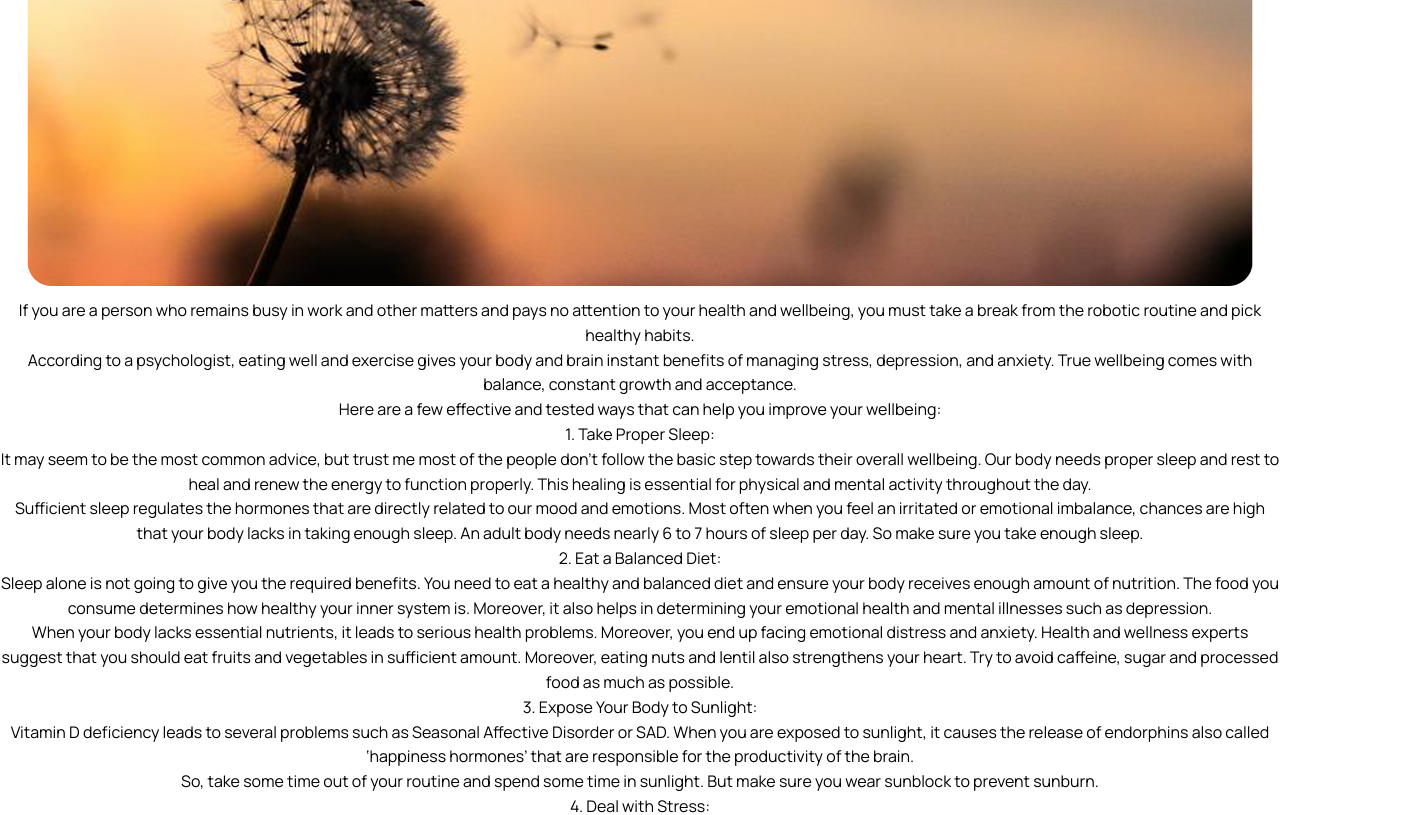
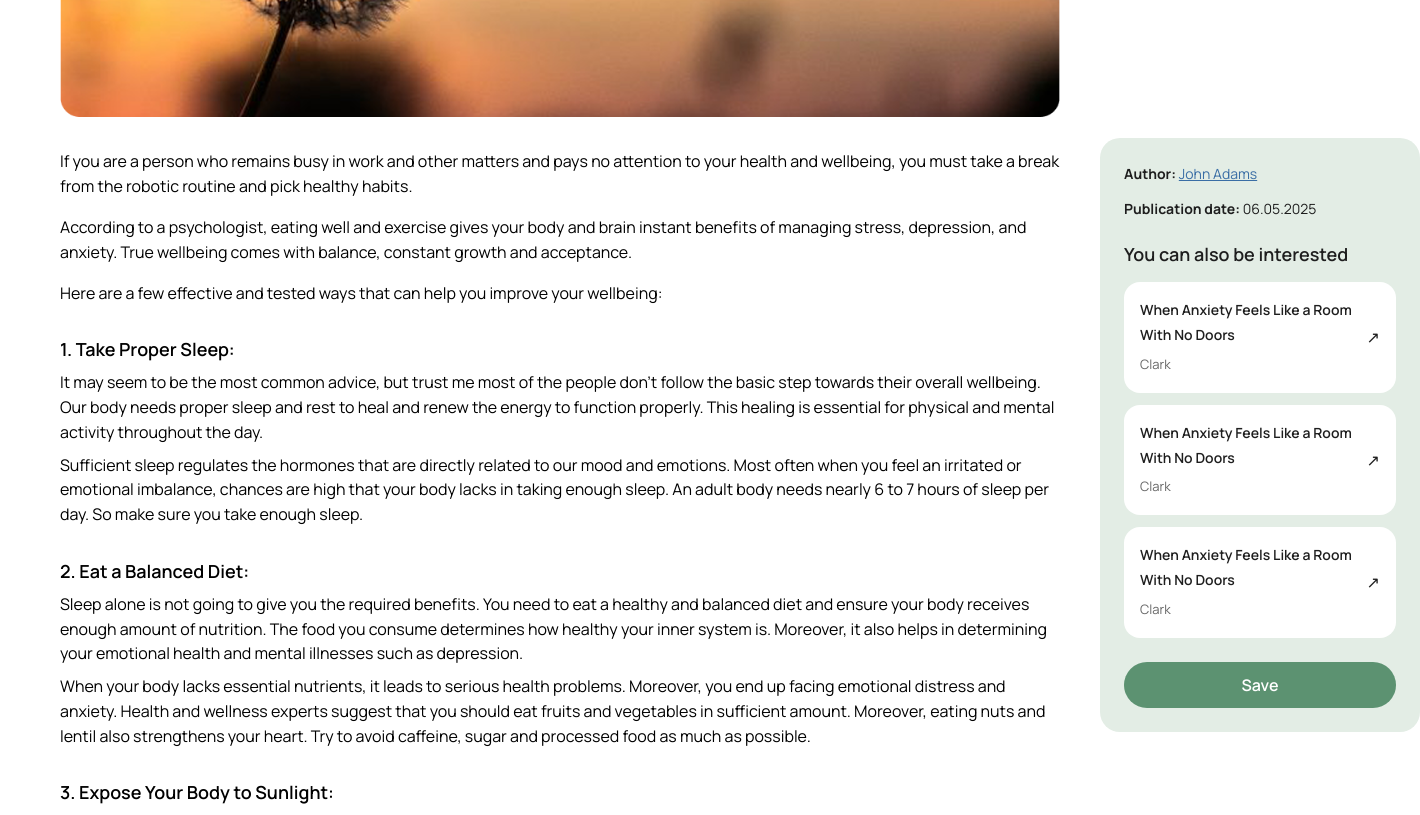
Before and after one commit to Tate-T/harmoniq-react, a React (Create React App) app: page / in a window 1280 px wide. Shown: the part 3120-3935 px from the top of the page, 1420 px wide, since content can reach past the window. Built offline with nearby package versions, Linux system fonts and the light colour scheme.

Commit message:
articlespageupd

```diff
--- a/src/pages/ArticlesPage/ArticlesPage.jsx
+++ b/src/pages/ArticlesPage/ArticlesPage.jsx
@@ -11,11 +11,12 @@ export const ArticlesPage = () => {
         <section className={styles.articles}>
           <div className={styles.articles__container}>
             <div className={styles.articles__content}>
-              <h1 className={styles.articles__title}>
-                9 tested tips to improve your wellbeing and quality of life
-              </h1>
-
-              <img className={styles.flower__img} src={flower} alt="flower" />
+              <div className={styles.articles__title__img}>
+                <h1 className={styles.articles__title}>
+                  9 tested tips to improve your wellbeing and quality of life
+                </h1>
+                <img className={styles.flower__img} src={flower} alt="flower" />
+              </div>
 
               <p className={styles.articles__intro}>
                 If you are a person who remains busy in work and other matters and pays no attention to your health and wellbeing, you must take a break from the robotic routine and pick healthy habits.
--- a/src/pages/ArticlesPage/ArticlesPage.module.css
+++ b/src/pages/ArticlesPage/ArticlesPage.module.css
@@ -1,144 +1,167 @@
 .articles {
-  color: var(--Black, #000);
-  font-family: Manrope;
-  font-size: 40px;
-  font-style: normal;
-  font-weight: 700;
-  line-height: normal;
-}
-
-.articles__container {
-}
-
-.articles__content {
-}
-
-.articles__title {
-}
-
-.flower__img {
-  width: 1226px;
-  height: 624px;
-}
-
-.articles__intro {
-  color: var(--Black, #000);
-  font-family: Manrope;
+  color: #000;
+  font-family: 'Manrope', sans-serif;
   font-size: 16px;
   font-style: normal;
   font-weight: 400;
   line-height: 24.8px;
+  text-align: left;
+}
+
+.articles__container {
+  display: flex;
+  flex-direction: row;
+  align-items: flex-start;
+  justify-content: space-between;
+  gap: 40px;
+  max-width: 1200px;
+  margin: 0 auto;
+  padding: 40px 20px;
+}
+
+.articles__content {
+  flex: 1 1 70%;
+}
+
+.articles__title {
+  font-size: 36px;
+  font-weight: 700;
+  line-height: 1.3;
+  margin-bottom: 24px;
+  text-align: left;
+}
+
+.articles__title__img {
+  margin-bottom: 32px;
+}
+
+.flower__img {
+  width: 1000px;
+  height: auto;
+  border-radius: 16px;
+  margin: 24px 0;
+  display: block;
+}
+.articles__intro {
+  font-size: 16px;
+  line-height: 24.8px;
+  margin-bottom: 16px;
+  text-align: left;
 }
 
 .articles__list {
+  list-style: none;
+  padding: 0;
+  margin-top: 32px;
+  display: flex;
+  flex-direction: column;
+  gap: 24px;
 }
 
 .articles__item {
+  padding-bottom: 0;
 }
 
 .articles__subtitle {
-  color: var(--Black, #000);
-
-
-  font-family: Manrope;
-  font-size: 16px;
-  font-style: normal;
-  font-weight: 400;
-  line-height: 24.8px;
+  font-size: 18px;
+  font-weight: 600;
+  margin-bottom: 8px;
+  text-align: left;
 }
 
 .articles__text {
-  color: var(--Black, #000);
-  font-family: Manrope;
   font-size: 16px;
-  font-style: normal;
-  font-weight: 400;
   line-height: 24.8px;
+  margin-bottom: 8px;
+  text-align: left;
 }
 
+
 .articles__sidebar {
+  background-color: #e3ede5;
+  border-radius: 20px;
+  padding: 24px;
+  width: 100%;
+  max-width: 320px;
+  font-family: 'Manrope', sans-serif;
+  flex-shrink: 0;
+  align-self: flex-start;
+  margin-top: 600px;
+
 }
 
-.articles__author {
-  color: var(--Black, #070721);
-  font-family: Manrope;
-  font-size: 22px;
-  font-style: normal;
-  font-weight: 700;
-  line-height: normal;
+.articles__author,
+.articles__date {
+  margin-bottom: 10px;
+  color: #1e1e1e;
+  font-size: 14px;
 }
 
 .articles__link {
-  color: var(--Black, #070721);
-  font-family: Manrope;
-  font-size: 16px;
-  font-style: normal;
-  font-weight: 400;
-  line-height: normal;
-  text-decoration-line: underline;
-  text-decoration-style: solid;
-  text-decoration-skip-ink: auto;
-  text-decoration-thickness: auto;
-  text-underline-offset: auto;
-  text-underline-position: from-font;
-}
-
-.articles__date {
-  color: var(--Black, #070721);
-  font-family: Manrope;
-  font-size: 20px;
-  font-style: normal;
-  font-weight: 700;
-  line-height: normal;
+  color: #3a6ea5;
+  text-decoration: underline;
 }
 
 .articles__relatedTitle {
-  color: var(--Black, #070721);
-  font-family: Manrope;
-  font-size: 24px;
-  font-style: normal;
-  font-weight: 700;
-  line-height: normal;
+  font-size: 18px;
+  font-weight: 600;
+  margin: 20px 0 16px;
+  color: #1e1e1e;
 }
 
 .articles__related {
+  display: flex;
+  flex-direction: column;
+  gap: 12px;
 }
 
 .articles__relatedItem {
+  background-color: #ffffff;
+  border-radius: 16px;
+  padding: 16px;
+  display: flex;
+  justify-content: space-between;
+  align-items: center;
 }
 
 .articles__relatedContent {
+  display: flex;
+  flex-direction: column;
 }
 
 .articles__relatedText {
-  overflow: hidden;
-  color: var(--Black, #070721);
-  text-overflow: ellipsis;
-  font-family: Manrope;
-  font-size: 16px;
-  font-style: normal;
-  font-weight: 700;
-  line-height: normal;
+  font-weight: 600;
+  font-size: 14px;
+  color: #1e1e1e;
+  margin: 0 0 4px;
 }
 
 .articles__relatedAuthor {
-  overflow: hidden;
-  color: var(--Black, #070721);
-  text-overflow: ellipsis;
-  font-family: Manrope;
+  font-size: 13px;
+  color: #666666;
+  margin: 0;
+}
+
+.articles__relatedItem::after {
+  content: '↗';
   font-size: 16px;
-  font-style: normal;
-  font-weight: 400;
-  line-height: 24.8px;
+  color: #1e1e1e;
 }
 
 .articles__btn {
-  display: flex;
-  padding: 16px;
-  justify-content: center;
-  align-items: center;
-  gap: var(--gap-4, 16px);
-  align-self: stretch;
-  border-radius: 64px;
-  background: var(--Green, #649179);
+  margin-top: 24px;
+  width: 100%;
+  padding: 14px;
+  background-color: #5c9271;
+  color: #fff;
+  border: none;
+  border-radius: 999px;
+  font-size: 16px;
+  font-weight: 600;
+  cursor: pointer;
+  transition: background-color 0.3s ease;
 }
+
+.articles__btn:hover {
+  background-color: #4a7a5e;
+}
```
Also changed, not shown: src/pages/ArticlesPage/ArticlesPage.css (deleted, +0 -130 lines).
